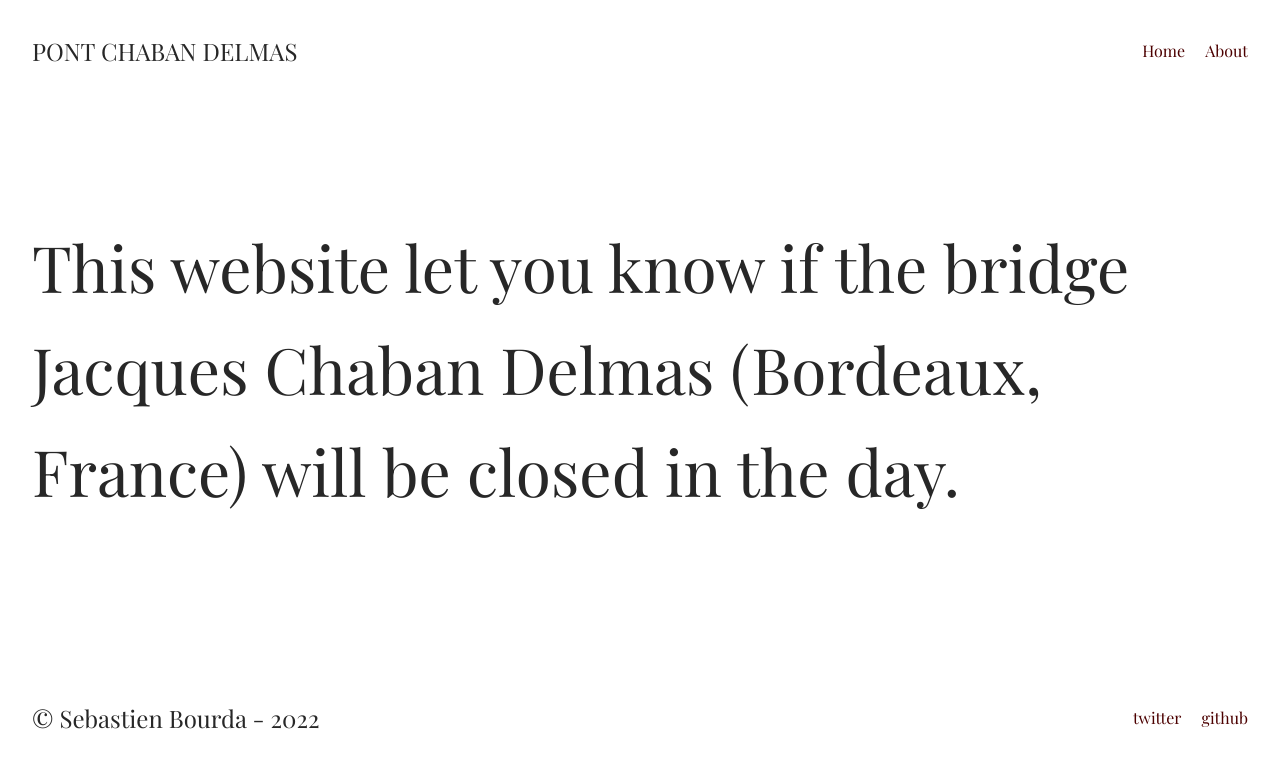
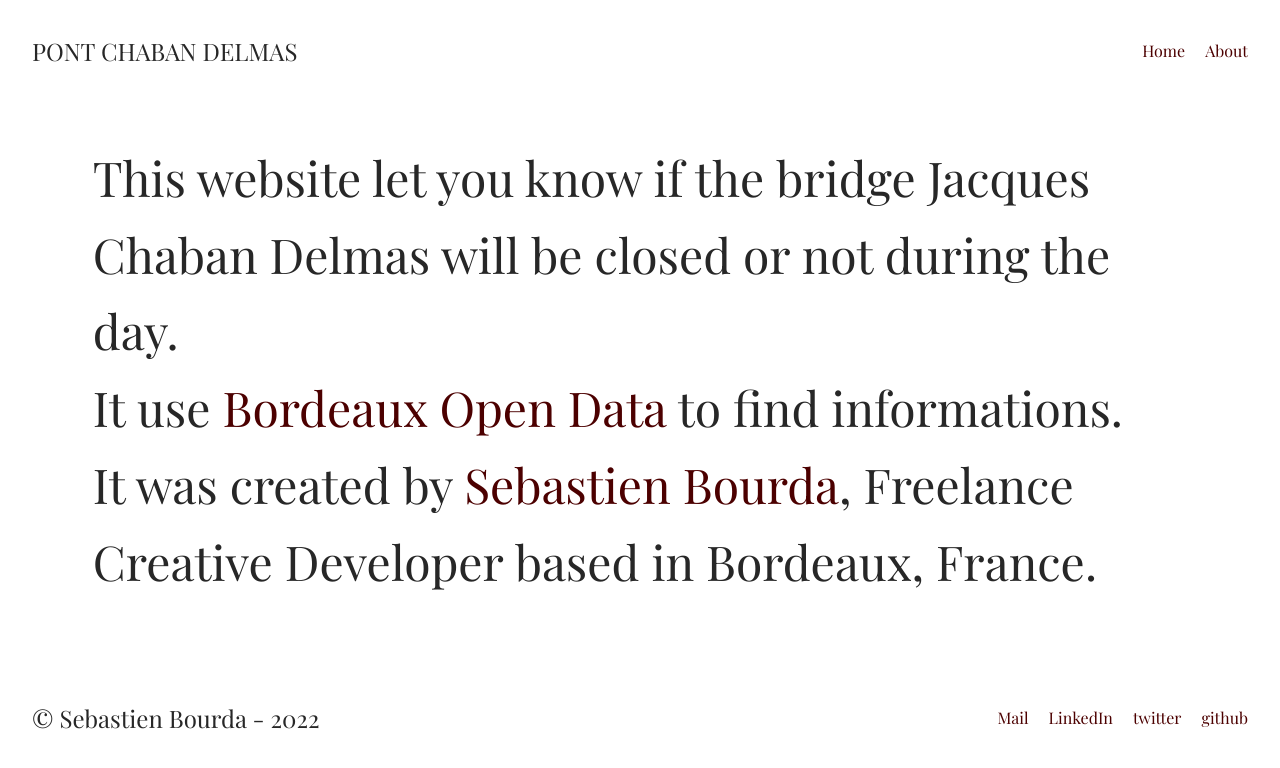
Before and after one commit to sebastienbourda/pont-chaban-delmas, a Vue app: page /about in a window 1280 px wide. Shown: the top 768 px of the page. Built offline with nearby package versions, Linux system fonts and the light colour scheme.

Commit message:
update text in about page

```diff
--- a/src/components/Footer.vue
+++ b/src/components/Footer.vue
@@ -1,20 +1,51 @@
 <script>
+export default {
+  data() {
+    return {
+      isHide: true
+    }
+  },
+  created() {
+    this.animeHeader()
+  },
+  methods: {
+    animeHeader() {
+      // this.isActive = false
+      setTimeout(() => {
+        this.isHide = false
+      }, 700)
+    }
+  }
+}
 </script>
 
 <template>
-  <footer>
+  <footer :class="{ 'footer-hide': isHide }">
     <h5>© Sebastien Bourda - 2022</h5>
     <ul class="menu">
       <li>
-        <RouterLink to="/">twitter</RouterLink>
+        <a href="mailto:sebastienbourda@icloud.com">Mail</a>
       </li>
       <li>
-        <RouterLink to="/about">github</RouterLink>
+        <a href="www.linkedin.com/in/sebastien-bourda
+" target="_blank">LinkedIn</a>
+      </li>
+      <li>
+        <a href="/">twitter</a>
+      </li>
+      <li>
+        <a href="https://github.com/sebastienbourda/pont-chaban-delmas" target="_blank">github</a>
       </li>
     </ul>
   </footer>
 </template>
 
 <style>
-
+  footer {
+    transition: all 600ms cubic-bezier(0.175, 0.885, 0.32, 1.275);
+    min-height: 100px;
+  }
+  .footer-hide {
+    transform: translatey(120%);
+  }
 </style>
--- a/src/views/AboutView.vue
+++ b/src/views/AboutView.vue
@@ -4,17 +4,22 @@
 
 <template>
   <div class="about">
-    <h3>This website let you know if the bridge Jacques Chaban Delmas (Bordeaux, France) will be closed in the day.</h3>
+    <p>This website let you know if the bridge Jacques Chaban Delmas will
+    be closed or not during the day.</p>
+    <p>It use <a href="https://opendata.bordeaux-metropole.fr/pages/accueil/" target="_blank">Bordeaux Open Data</a> to find informations.</p>
+    <p>It was created by <a href="">Sebastien Bourda</a>, Freelance Creative Developer based in Bordeaux, France.</p>
   </div>
   <Footer></Footer>
 </template>
 
 <style>
-/* @media (min-width: 1024px) {
   .about {
-    min-height: 100vh;
-    display: flex;
-    align-items: center;
+    max-width: 90%;
   }
-} */
+  p {
+    font-size: 3rem;
+  }
+  a:hover {
+    border-bottom: 2px solid;
+  }
 </style>
```
